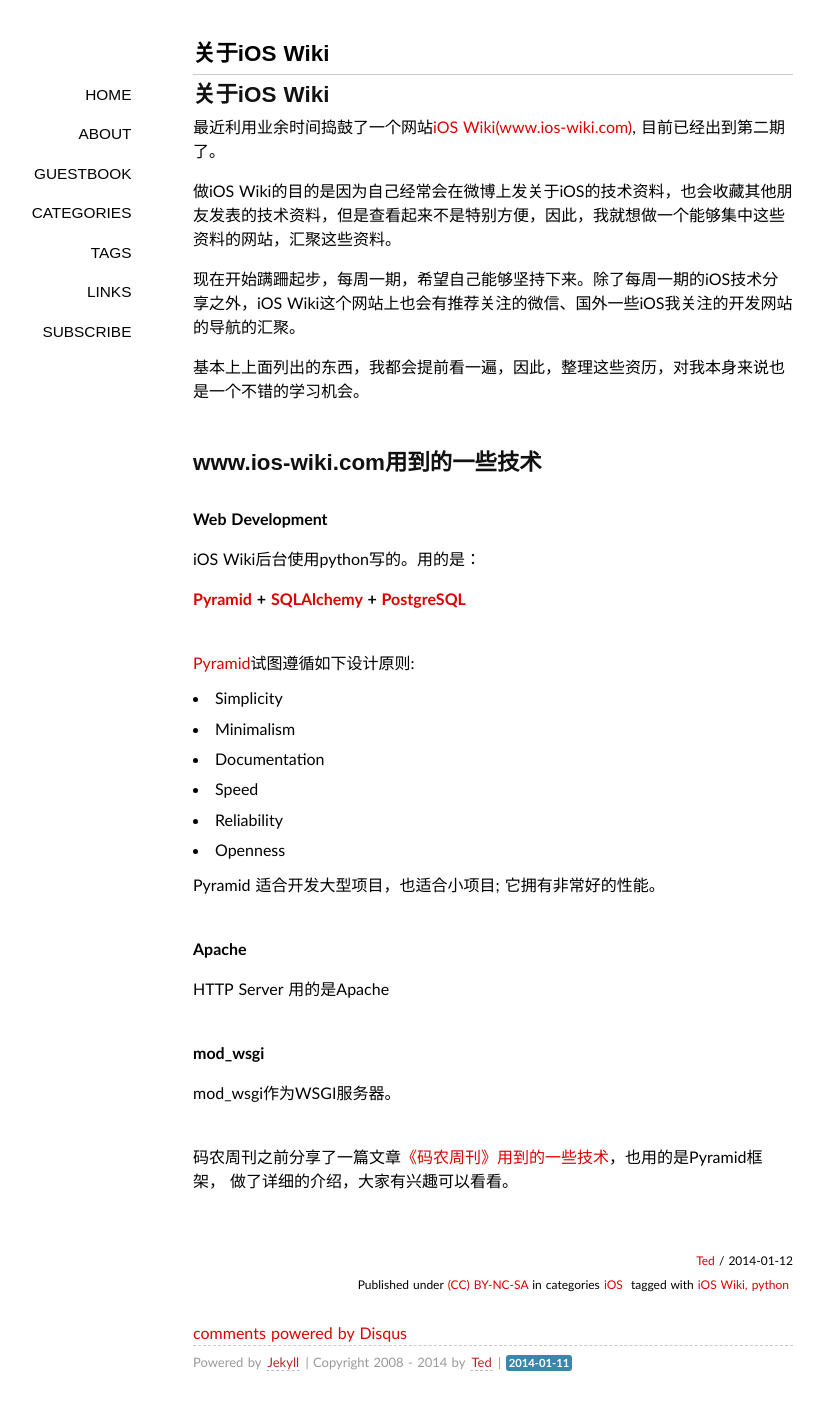
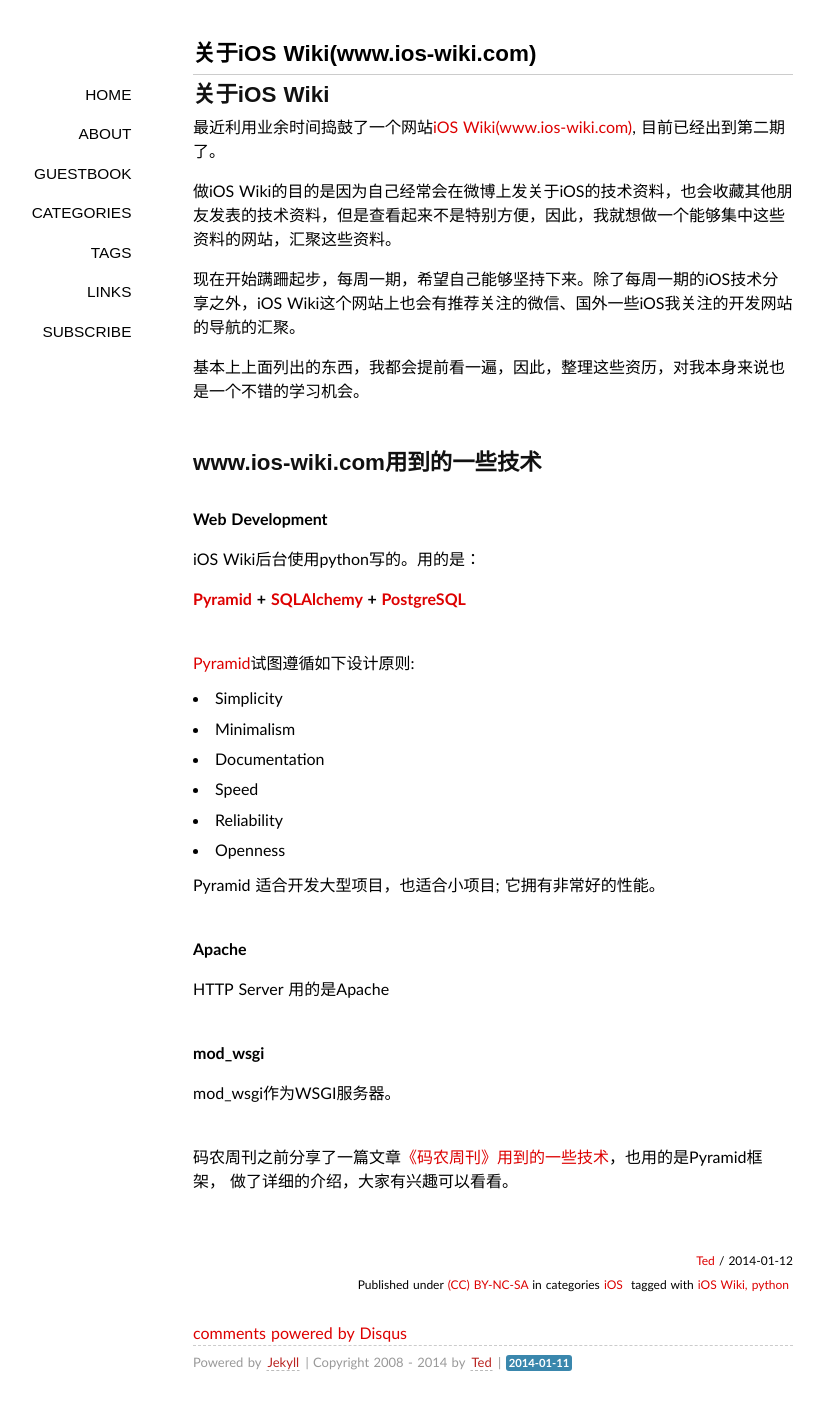
Before and after one commit to wufawei/wufawei.github.com, a Jekyll site: the page built from _posts/201401/2014-01-12-ios-wiki.md, in a window 1280 px wide. Shown: the whole page, without its empty margins (147-970 px from the left). Built offline with Jekyll 4.4.1, drawn with Linux system fonts in a browser that asks for light colours; some web fonts are replaced; Markdown is read by kramdown in place of the engine named in the settings; comment, search, counter and statistics services are not loaded.

Commit message:
change title.

```diff
--- a/_posts/201401/2014-01-12-ios-wiki.md
+++ b/_posts/201401/2014-01-12-ios-wiki.md
@@ -1,6 +1,6 @@
 ---
 layout: post
-title: 关于iOS Wiki
+title: 关于iOS Wiki(www.ios-wiki.com)
 categories:
 - iOS
 tags:
```
